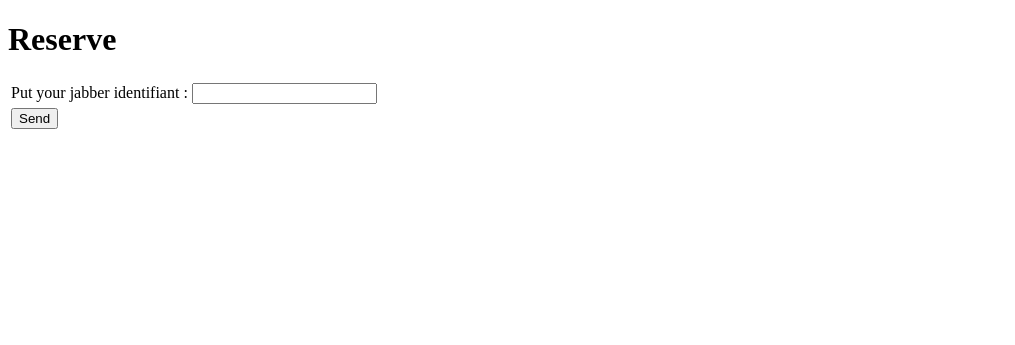
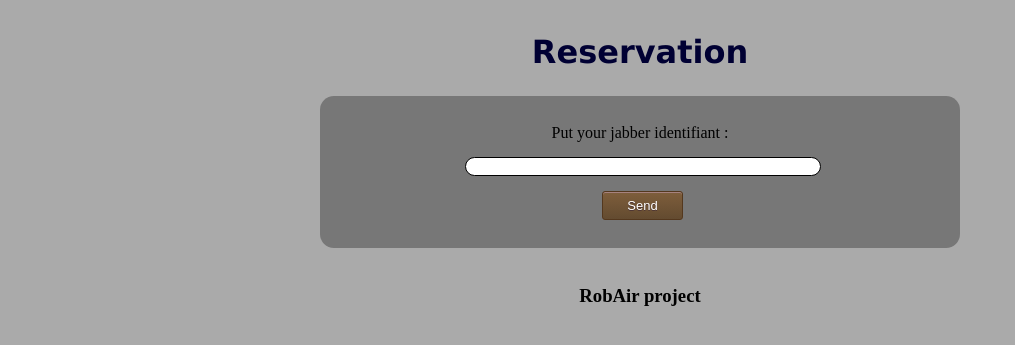
Before and after one commit to BidoisMorgan/robair-tabletInterface, a Flask app: page / in a window 1280 px wide. Shown: the top 345 px of the page, without its empty margins (0-1015 px from the left). Run offline with Flask 2, Linux system fonts and the light colour scheme; parts of the project's set-up code (start-up, migrations or seed data) failed here and were passed over; some libraries are stand-ins or nearby versions.

Commit message:
design ++

```diff
--- a/server.py
+++ b/server.py
@@ -59,6 +59,6 @@ def api():
 if __name__ == '__main__':
     address = "127.0.0.1", 5000
     http_server = WSGIServer(address, app, handler_class=WebSocketHandler)
-    tablet.main_loop()
+    #tablet.main_loop()
     print("Server running on http://%s:%d. Ctrl+C to quit" % address)
     http_server.serve_forever()
--- a/static/css/style.css
+++ b/static/css/style.css
@@ -1,8 +1,129 @@
+h1 {
+	font-family: Verdana, Geneva, Arial, Helvetica, sans-serif;
+	font-size: 24pt;
+	color: #003;
+	padding-top: 12px;
+	padding-bottom: 3px;
+}
+
+#global {
+  margin-left: auto;
+  margin-right: auto;
+  position: relative;
+}
+
+table {
+  margin-left: auto;
+  margin-right: auto;
+	padding: 2%;
+	margin: 0 auto;
+	width: 50%;
+	background-color: #777;
+	border-collapse: separate;
+	border-spacing: 1px;
+	border-radius: 14px;
+}
+
+table > tr:first-child > td:first-child {
+	border-top-left-radius: 14px;
+}
+
+table > tr:first-child > td:last-child {
+	border-top-right-radius: 14px;
+}
+
+table > tr:last-child > td:first-child {
+	border-bottom-left-radius: 14px;
+}
+
+table > tr:last-child > td:last-child {
+	border-bottom-right-radius: 14px;
+}
+
+input[type=submit], input[type=reset] {
+ margin-left:5px;
+ }
+
+ .text{
+background-color:white;
+color:black;
+        -moz-border-radius: 30px;
+        -webkit-border-radius: 30px;
+        border-radius: 30px;
+		width:60%;
+		margin-top: 2%;
+		margin-bottom: 2%;
+		margin-left:20%;
+		margin-right:20%;
+		border: 1px solid black;
+}
+
+.text:hover
+{
+background-color:lightgrey;
+}
+#conteneur {
+
+ text-align:right;
+
+}
+
+    .myButton {
+     text-align:right;
+        -moz-box-shadow:inset 0px 1px 0px 0px #a6827e;
+        -webkit-box-shadow:inset 0px 1px 0px 0px #a6827e;
+        box-shadow:inset 0px 1px 0px 0px #a6827e;
+
+        background:-webkit-gradient(linear, left top, left bottom, color-stop(0.05, #7d5d3b), color-stop(1, #634b30));
+        background:-moz-linear-gradient(top, #7d5d3b 5%, #634b30 100%);
+        background:-webkit-linear-gradient(top, #7d5d3b 5%, #634b30 100%);
+        background:-o-linear-gradient(top, #7d5d3b 5%, #634b30 100%);
+        background:-ms-linear-gradient(top, #7d5d3b 5%, #634b30 100%);
+        background:linear-gradient(to bottom, #7d5d3b 5%, #634b30 100%);
+        filter:progid:DXImageTransform.Microsoft.gradient(startColorstr='#7d5d3b', endColorstr='#634b30',GradientType=0);
+
+        background-color:#7d5d3b;
+
+        -moz-border-radius:3px;
+        -webkit-border-radius:3px;
+        border-radius:3px;
+
+        border:1px solid #54381e;
+
+        display:inline-block;
+        color:#ffffff;
+        font-family:arial;
+        font-size:13px;
+        font-weight:normal;
+        padding:6px 24px;
+        text-decoration:none;
+
+        text-shadow:0px 1px 0px #4d3534;
+
+    }
+    .myButton:hover {
+
+        background:-webkit-gradient(linear, left top, left bottom, color-stop(0.05, #634b30), color-stop(1, #7d5d3b));
+        background:-moz-linear-gradient(top, #634b30 5%, #7d5d3b 100%);
+        background:-webkit-linear-gradient(top, #634b30 5%, #7d5d3b 100%);
+        background:-o-linear-gradient(top, #634b30 5%, #7d5d3b 100%);
+        background:-ms-linear-gradient(top, #634b30 5%, #7d5d3b 100%);
+        background:linear-gradient(to bottom, #634b30 5%, #7d5d3b 100%);
+        filter:progid:DXImageTransform.Microsoft.gradient(startColorstr='#634b30', endColorstr='#7d5d3b',GradientType=0);
+
+        background-color:#634b30;
+    }
+    .myButton:active {
+        position:relative;
+        top:1px;
+    }
+
 body {
+ text-align: center;
 			overflow	: hidden;
 			padding		: 0;
 			margin		: 0;
-			background-color: #BBB;
+			background-color: #AAA;
 		}
 		#info {
 			position	: absolute;
--- a/templates/navigation.html
+++ b/templates/navigation.html
@@ -4,7 +4,7 @@
 		<script type="text/javascript" charset="utf-8" type="text/javascript" src="/static/js/websockets1.js"></script>
 		<meta charset="utf-8">
 		<meta name="viewport" content="width=device-width, user-scalable=no, minimum-scale=1.0, maximum-scale=1.0">
-		<link rel="stylesheet" href="{{ url_for('static', filename='css/style.css')}}" type="text/css" />
+		<link rel="stylesheet" href="{{ url_for('static', filename='css/style2.css')}}" type="text/css" />
 		<link rel="icon" type="image/png" href="/static/images/favicon.png" />
 
 		<link rel="stylesheet" href="static/jquerry/jquery.countdown.css" />
--- a/templates/reservation.html
+++ b/templates/reservation.html
@@ -2,22 +2,30 @@
 <html>
 <head>
     <title>RobAIR : Reservation page</title>
+    <link rel="stylesheet" href="{{ url_for('static', filename='css/style.css')}}" type="text/css" />
     <script type="text/javascript" src="http://code.jquery.com/jquery-1.4.2.min.js"></script>
 </head>
 <body>
-    <h1>Reserve</h1>
+    <h1>Reservation</h1>
 
     <form method=GET action="http://127.0.0.1:9090/api/new" onsubmit='showId()'>
-    <table BORDER=0>
+    <table BORDER=0 class= fenetre>
+    	<tr></tr>
 	<tr>
 	    <td>Put your jabber identifiant :</td>
-	    <td><input id='idJab' type=text name="jid">  </td>
 	</tr>
 	<tr>
-	      <td COLSPAN=2><input type="submit" value="Send"></td>
+	<td><input id='idJab' type=text name="jid" class=text>  </td>
+
+	<tr><div id="conteneur">
+	      <td COLSPAN=2><input type="submit" value="Send" class=myButton></td></div>
 	</tr>
+	<tr></tr>
 
     </table>
+    </br>
+        <h3> RobAir project</h2>
+
     </form>
 </body>
 </html>
```
Also changed, not shown: 4 other files.
